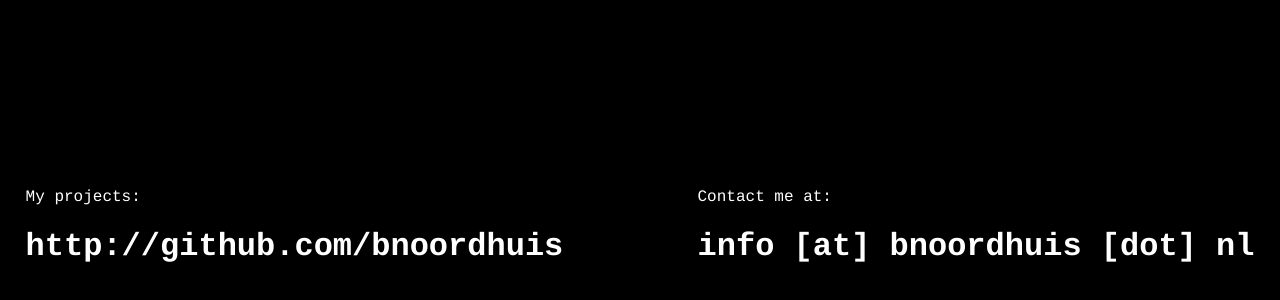
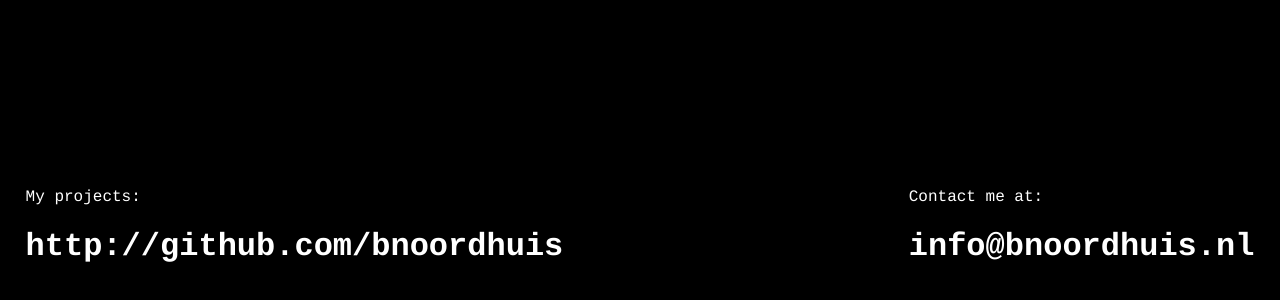
Before and after one commit to bnoordhuis/bnoordhuis.github.com, a plain HTML site: page index.html in a window 1280 px wide. Shown: the part 498-798 px from the top of the page. Drawn offline with nearby package versions, Linux system fonts and the light colour scheme.

Commit message:
Turn email into mailto: link with some jQuery magic.

```diff
--- a/index.html
+++ b/index.html
@@ -3,6 +3,15 @@
 	<head>
 		<meta http-equiv="Content-Type" content="text/html; charset=utf-8">
 		<link href="css/main.css" type="text/css" rel="stylesheet">
+		<script type="text/javascript" src="http://ajax.googleapis.com/ajax/libs/jquery/1.4.2/jquery.min.js"></script>
+		<script type="text/javascript">
+		$(function() {
+			$('#mail').replaceWith(function() {
+				var s = $(this).text().replace(' [at] ', '@').replace(' [dot] ', '.');
+				return '<a href="mailto:' + s + '">' + s + '</a>';
+			});
+		});
+		</script>
 		<title>bnoordhuis.nl</title>
 	</head>
 	<body>
@@ -13,7 +22,7 @@
 			</h1>
 		</div>
 		<div id="contact">
-			Contact me at: <h1>info [at] bnoordhuis [dot] nl</h1>
+			Contact me at: <h1><span id="mail">info [at] bnoordhuis [dot] nl</span></h1>
 		</div>
 	</body>
 </html>
```
